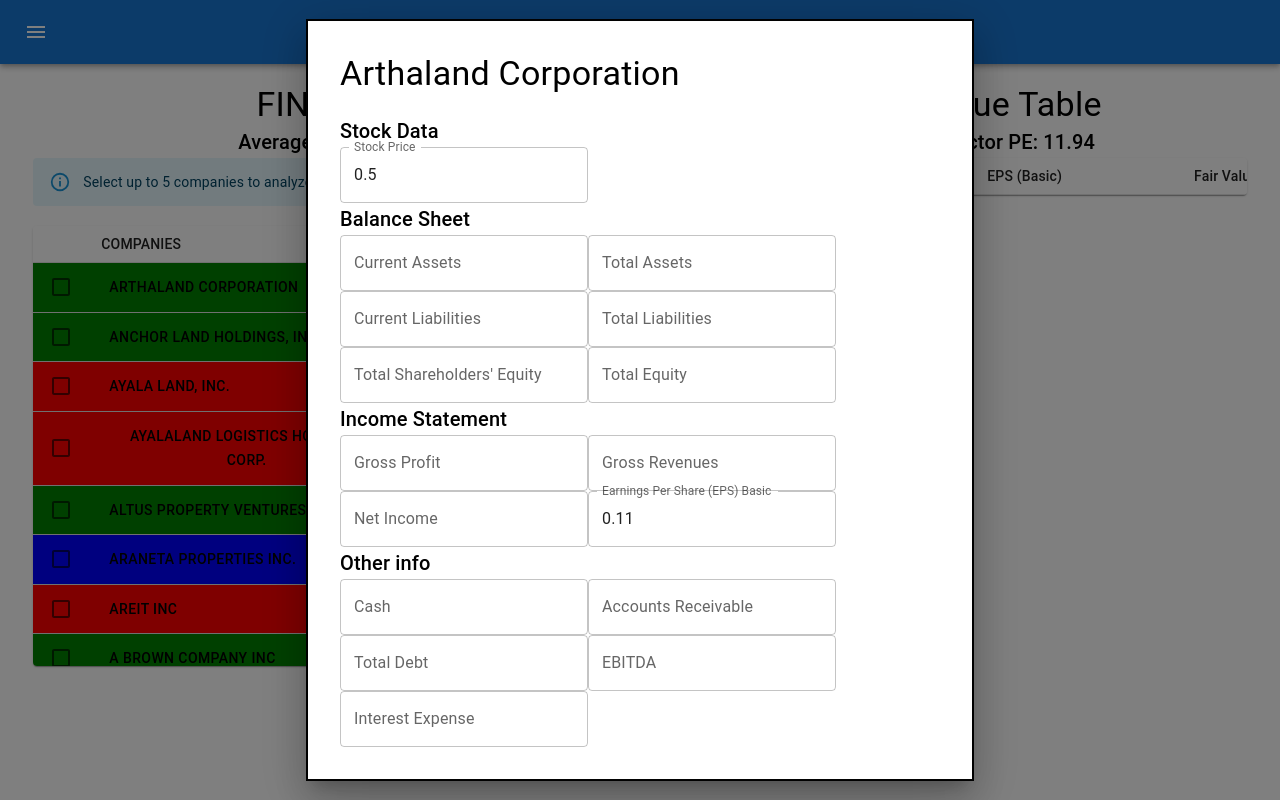
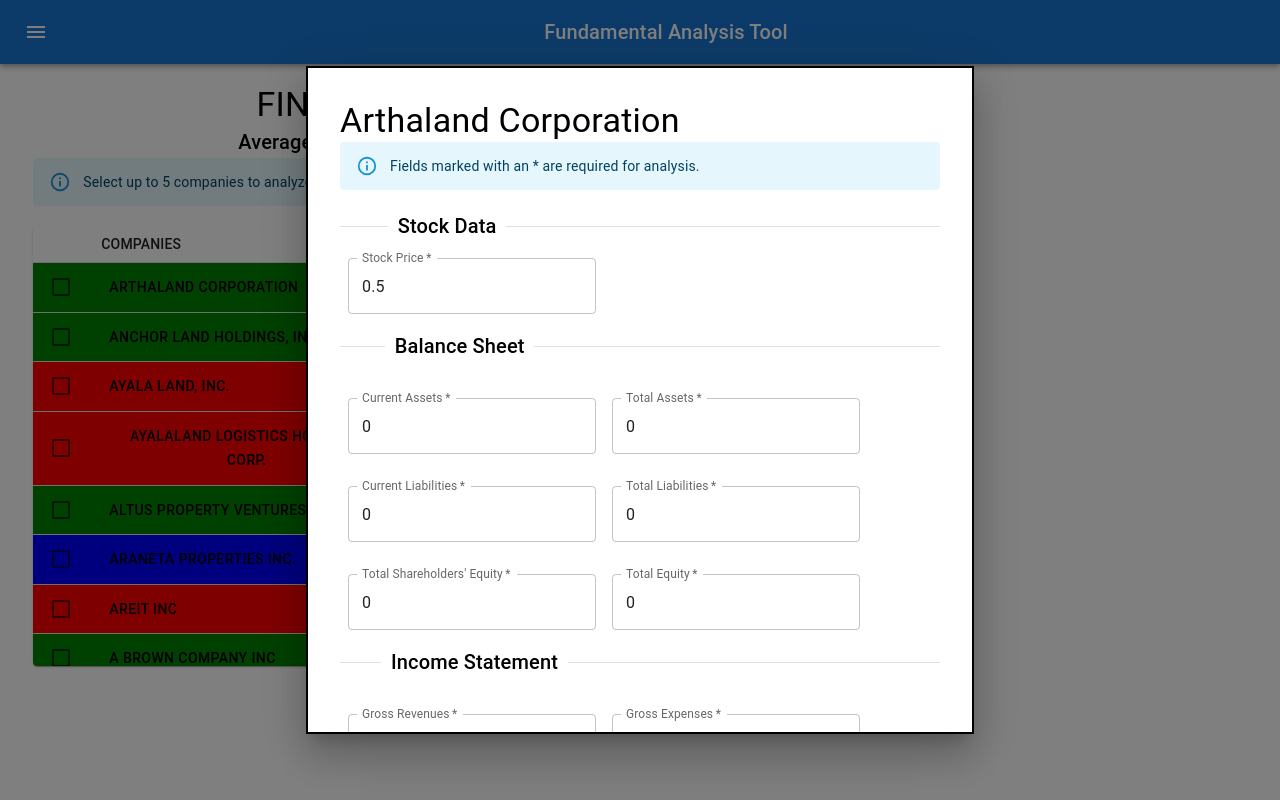
Before and after one commit to KevinGines1/fundamental-analysis-tool, a React (Create React App) app: page / in a window 1280 px wide. Both pictures are taken after a click on the button "ARTHALAND CORPORATION". Built offline with nearby package versions, Linux system fonts and the light colour scheme.

Commit message:
implement update company modal

```diff
--- a/src/App.tsx
+++ b/src/App.tsx
@@ -10,8 +10,7 @@
   return (
 
     // TODO: make companies in CompaniesTable editable (click row and then edit)
-    // TODO: refactor code such that totalLiabilities === totalDebt
-    // TODO: fully implement modal to update company info
+    // TODO: the updated company is not reflected in state.selectedCompanies!!
     // TODO: upload company info from excel sheet feature
 
     <div className="App">
--- a/src/components/CompaniesTable.tsx
+++ b/src/components/CompaniesTable.tsx
@@ -13,7 +13,7 @@
 
 import { getAverageSectorPE } from '../utils/formulas';
 import { useAppDispatch, useAppSelector } from '../app/hooks';
-import { addToSelectedCompanies, removeFromSelectedCompanies } from '../features/company/company';
+import { addToSelectedCompanies, removeFromSelectedCompanies, updateCompany } from '../features/company/company';
 import UpdateCompanyModal from './UpdateCompanyModal';
 
 function getRowColor(row: Company, averageSectorPE: number) {
@@ -29,19 +29,24 @@
 }
 
 function CompaniesTable(props: CompaniesTableProps) {
-    const {title, subtitle, headers, data} = props;
-    const averageSectorPE = getAverageSectorPE(data);
+    const {title, subtitle, headers} = props;
+
+    const companies = useAppSelector((state) => state.companyState.companies);
     const selectedCompanies = useAppSelector((state) => state.companyState.selectedCompanies);
     const dispatch = useAppDispatch();
+
+    const averageSectorPE = getAverageSectorPE(companies);
+
     const numSelected = selectedCompanies.length;
+
     const [showModal, setShowModal] = useState(false);
-    const [companyToEdit, setCompanyToEdit] = useState<Company>();
+    const [companyToEdit, setCompanyToEdit] = useState<Company>({} as Company);
 
     const handleOnCheck = (company: Company, companySelected: boolean) => {
         if(numSelected === 5 && !companySelected) return;
 
         if(companySelected) {
-            dispatch(removeFromSelectedCompanies(company))
+            dispatch(removeFromSelectedCompanies(company));
             return;
         }
         dispatch(addToSelectedCompanies(company));
@@ -52,6 +57,10 @@
         setShowModal(true);
     }
 
+    const handleUpdateCompanySubmit = (updatedCompany: Company) => {
+        dispatch(updateCompany(updatedCompany));
+    };
+    console.log(companies)
     return (
         <>
             <Typography variant="h4" component="div">{title}</Typography>
@@ -77,7 +86,7 @@
                     </TableHead>
                     <TableBody>
                         {
-                            data.map((row: Company)=>{
+                            companies.map((row: Company)=>{
                                 const rowColor = getRowColor(row, averageSectorPE);
                                 const companySelected = selectedCompanies.some((c: Company) => c.name === row.name);
                                 return(
@@ -116,11 +125,14 @@
                     </TableBody>
                 </Table>
             </TableContainer>
-            <UpdateCompanyModal
+            { showModal && <UpdateCompanyModal
                 showModal={showModal}
                 companyToEdit={companyToEdit}
                 onClose={()=>setShowModal(false)}
-            />
+                onUpdateSubmit={(updatedCompany: Company) => {
+                    handleUpdateCompanySubmit(updatedCompany);
+                }}
+            />}
         </>
         );
 }
--- a/src/components/FairValueTable.tsx
+++ b/src/components/FairValueTable.tsx
@@ -13,7 +13,8 @@
 
 
 function FairValueTable(props: CompaniesTableProps) {
-    const {title, subtitle, headers, data} = props;
+    const {title, subtitle, headers} = props;
+    const data: Company[] = [];
     return (
         <>
             <Typography variant="h4" component="div">{title}</Typography>
--- a/src/components/UpdateCompanyModal.tsx
+++ b/src/components/UpdateCompanyModal.tsx
@@ -1,6 +1,7 @@
-import React from "react";
-import { Box, Modal, TextField, Typography } from "@mui/material";
+import React, { useState, useEffect } from "react";
+import { Alert, Box, Button, Divider, Modal, TextField, Typography } from "@mui/material";
 import { UpdateCompanyModalProps } from "../types/UpdateCompanyModalProps";
+import Company from "../types/company";
 
 const modalStyle = {
     position: 'absolute' as 'absolute',
@@ -8,14 +9,43 @@
     left: '50%',
     transform: 'translate(-50%, -50%)',
     width: 400,
+    height: 600,
     bgcolor: 'background.paper',
     border: '2px solid #000',
     boxShadow: 24,
     p: 4,
+    overflow: 'scroll'
+}
+
+const textFieldMargins = {
+    marginBlock: 2,
+    marginInline:1
 }
 
 function UpdateCompanyModal(props: UpdateCompanyModalProps) {
-    const { showModal, companyToEdit, onClose } = props;
+    const { showModal, companyToEdit, onClose, onUpdateSubmit } = props;
+
+    const [stockPrice, setStockPrice] = useState(companyToEdit.stockPrice || 0);
+    const [currentAssets, setCurrentAssets] = useState(companyToEdit?.currentAssets || 0);
+    const [totalAssets, setTotalAssets] = useState(companyToEdit?.totalAssets || 0);
+    const [currentLiabilities, setCurrentLiabilities] = useState(companyToEdit?.currentLiabilities || 0);
+    const [totalLiabilities, setTotalLiabilities] = useState(companyToEdit?.totalLiabilities || 0);
+    const [totalShareholdersEquity, setTotalShareholdersEquity] = useState(companyToEdit?.totalShareholdersEquity || 0);
+    const [totalEquity, setTotalEquity] = useState(companyToEdit?.totalEquity || 0);
+    const [grossRevenues, setGrossRevenues] = useState(companyToEdit?.grossRevenues || 0);
+    const [grossExpenses, setGrossExpenses] = useState(companyToEdit?.grossExpenses || 0);
+    const [grossProfit, setGrossProfit] = useState(companyToEdit?.grossProfit || 0);
+    const [netIncome, setNetIncome] = useState(companyToEdit?.netIncome || 0);
+    const [earningsPerShareBasic, setEarningsPerShareBasic] = useState(companyToEdit?.earningsPerShareBasic || 0);
+    const [cash, setCash] = useState(companyToEdit?.cash || 0);
+    const [accountsReceivable, setAccountsReceivable] = useState(companyToEdit?.accountsReceivable || 0);
+    const [ebitda, setEbitda] = useState(companyToEdit?.ebitda || 0);
+    const [interestExpense, setInterestExpense] = useState(companyToEdit?.interestExpense || 0);
+
+    useEffect(() => {
+        setGrossProfit(grossRevenues-grossExpenses);
+    }, [grossRevenues, grossExpenses]);
+
     return(
         <Modal
             open={showModal}
@@ -23,31 +53,145 @@
         >
             <Box sx={{...modalStyle, width: 600}}>
                 <Typography variant={"h4"}>{companyToEdit?.name}</Typography>
+                <Alert severity={"info"}>Fields marked with an * are required for analysis.</Alert>
                 <br/>
                 <Box>
-                    <Typography variant={"h6"}>Stock Data</Typography>
-                    <TextField label="Stock Price" variant="outlined" defaultValue={companyToEdit?.stockPrice || ""}/>
+
+                    <Divider textAlign="left">
+                        <Typography variant={"h6"}>Stock Data</Typography>
+                    </Divider>
+                    <TextField
+                        label="Stock Price"
+                        required
+                        variant="outlined"
+                        sx={{...textFieldMargins}}
+                        type={"number"}
+                        value={stockPrice}
+                        onChange={(e: React.ChangeEvent<HTMLInputElement>) => setStockPrice(parseFloat(e.target.value))}
+                    />
+                    <Divider textAlign="left">
+                        <Typography variant={"h6"}>Balance Sheet</Typography>
+                    </Divider>
                     <br/>
-                    <Typography variant={"h6"}>Balance Sheet</Typography>
-                    <TextField label="Current Assets" variant="outlined" defaultValue={companyToEdit?.currentAssets || ""}/>
-                    <TextField label="Total Assets" variant="outlined" defaultValue={companyToEdit?.totalAssets || ""}/>
-                    <TextField label="Current Liabilities" variant="outlined" defaultValue={companyToEdit?.currentLiabilities || ""}/>
-                    <TextField label="Total Liabilities" variant="outlined" defaultValue={companyToEdit?.totalLiabilities || ""}/>
-                    <TextField label="Total Shareholders' Equity" variant="outlined" defaultValue={companyToEdit?.totalShareholdersEquity || ""}/>
-                    <TextField label="Total Equity" variant="outlined" defaultValue={companyToEdit?.totalEquity || ""}/>
+                    <TextField
+                        sx={{...textFieldMargins}} required label="Current Assets" variant="outlined" value={currentAssets}
+                        onChange={(e: React.ChangeEvent<HTMLInputElement>) => setCurrentAssets(parseFloat(e.target.value))}
+                    />
+                    <TextField
+                        sx={{...textFieldMargins}} required label="Total Assets" variant="outlined"
+                        value={totalAssets}
+                        onChange={(e: React.ChangeEvent<HTMLInputElement>) => setTotalAssets(parseFloat(e.target.value))}
+                    />
+                    <TextField sx={{...textFieldMargins}} required label="Current Liabilities" variant="outlined"
+                        value={currentLiabilities}
+                        onChange={(e: React.ChangeEvent<HTMLInputElement>) => setCurrentLiabilities(parseFloat(e.target.value))}
+                    />
+                    <TextField sx={{...textFieldMargins}} required label="Total Liabilities" variant="outlined"
+                        value={totalLiabilities}
+                        onChange={(e: React.ChangeEvent<HTMLInputElement>) => setTotalLiabilities(parseFloat(e.target.value))}
+                    />
+                    <TextField
+                        sx={{...textFieldMargins}} required label="Total Shareholders' Equity" variant="outlined"
+                        value={totalShareholdersEquity}
+                        onChange={(e: React.ChangeEvent<HTMLInputElement>) => setTotalShareholdersEquity(parseFloat(e.target.value))}
+                    />
+                    <TextField
+                        sx={{...textFieldMargins}} required label="Total Equity" variant="outlined"
+                        value={totalEquity}
+                        onChange={(e: React.ChangeEvent<HTMLInputElement>) => setTotalEquity(parseFloat(e.target.value))}
+                    />
+                    <Divider textAlign="left">
+                        <Typography variant={"h6"}>Income Statement</Typography>
+                    </Divider>
                     <br/>
-                    <Typography variant={"h6"}>Income Statement</Typography>
-                    <TextField label="Gross Profit" variant="outlined" defaultValue={companyToEdit?.grossProfit || ""}/>
-                    <TextField label="Gross Revenues" variant="outlined" defaultValue={companyToEdit?.grossRevenues || ""}/>
-                    <TextField label="Net Income" variant="outlined" defaultValue={companyToEdit?.netIncome || ""}/>
-                    <TextField label="Earnings Per Share (EPS) Basic" variant="outlined" defaultValue={companyToEdit?.earningsPerShareBasic || ""} />
+                    <TextField
+                        sx={{...textFieldMargins}} required label="Gross Revenues" variant="outlined"
+                        value={grossRevenues}
+                        onChange={(e: React.ChangeEvent<HTMLInputElement>) => setGrossRevenues(parseFloat(e.target.value))}
+                    />
+                    <TextField
+                        sx={{...textFieldMargins}} required label="Gross Expenses" variant="outlined"
+                        value={grossExpenses}
+                        onChange={(e: React.ChangeEvent<HTMLInputElement>) => setGrossExpenses(parseFloat(e.target.value))}
+                    />
+                    <TextField
+                        sx={{...textFieldMargins}} required label="Gross Profit" variant="outlined"
+                        disabled
+                        value={grossProfit}
+                    />
+                    <TextField
+                        sx={{...textFieldMargins}} required label="Net Income" variant="outlined"
+                        value={netIncome}
+                        onChange={(e: React.ChangeEvent<HTMLInputElement>) => setNetIncome(parseFloat(e.target.value))}
+                    />
+                    <TextField
+                        sx={{...textFieldMargins}} required label="Earnings Per Share (EPS) Basic" variant="outlined"
+                        value={earningsPerShareBasic}
+                        onChange={(e: React.ChangeEvent<HTMLInputElement>) => setEarningsPerShareBasic(parseFloat(e.target.value))}
+                    />
+                    <Divider textAlign="left">
+                        <Typography variant={"h6"}>Other info</Typography>
+                    </Divider>
                     <br/>
-                    <Typography variant={"h6"}>Other info</Typography>
-                    <TextField label="Cash" variant="outlined" defaultValue={companyToEdit?.cash || ""}/>
-                    <TextField label="Accounts Receivable" variant="outlined" defaultValue={companyToEdit?.accountsReceivable || ""}/>
-                    <TextField label="Total Debt" variant="outlined" defaultValue={companyToEdit?.totalDebt || ""}/>
-                    <TextField label="EBITDA" variant="outlined" defaultValue={companyToEdit?.ebitda || ""}/>
-                    <TextField label="Interest Expense" variant="outlined" defaultValue={companyToEdit?.interestExpense || ""}/>
+                    <TextField
+                        sx={{...textFieldMargins}} label="Cash" variant="outlined"
+                        value={cash}
+                        onChange={(e: React.ChangeEvent<HTMLInputElement>) => setCash(parseFloat(e.target.value))}
+                    />
+                    <TextField
+                        sx={{...textFieldMargins}} label="Accounts Receivable" variant="outlined"
+                        value={accountsReceivable}
+                        onChange={(e: React.ChangeEvent<HTMLInputElement>) => setAccountsReceivable(parseFloat(e.target.value))}
+                    />
+                    <TextField
+                        sx={{...textFieldMargins}} label="EBITDA" variant="outlined"
+                        value={ebitda}
+                        onChange={(e: React.ChangeEvent<HTMLInputElement>) => setEbitda(parseFloat(e.target.value))}
+                    />
+                    <TextField
+                        sx={{...textFieldMargins}} label="Interest Expense" variant="outlined"
+                        value={interestExpense}
+                        onChange={(e: React.ChangeEvent<HTMLInputElement>) => setInterestExpense(parseFloat(e.target.value))}
+                    />
+                </Box>
+                <Box
+                    sx={{width: "100%", display: "flex", flexDirection: "row-reverse"}}
+                >
+                    <Button
+                        sx={{marginInline: 1}} variant={"contained"}
+                        onClick={() => {
+                            const updatedCompany: Company = {
+                                ...companyToEdit,
+                                stockPrice,
+                                currentAssets,
+                                totalAssets,
+                                currentLiabilities,
+                                totalLiabilities,
+                                totalShareholdersEquity,
+                                totalEquity,
+                                grossRevenues,
+                                grossExpenses,
+                                grossProfit,
+                                netIncome,
+                                earningsPerShareBasic,
+                                cash,
+                                accountsReceivable,
+                                ebitda,
+                                interestExpense
+                            }
+                            onUpdateSubmit(updatedCompany);
+                            console.log('here ' + updatedCompany.stockPrice);
+                            onClose();
+                        }}>
+                        Update
+                    </Button>
+                    <Button
+                        sx={{marginInline: 1}} variant={"outlined"}
+                        onClick={() => {
+                            // resetStateValues();
+                            onClose();
+                        }}
+                    >Cancel</Button>
                 </Box>
             </Box>
         </Modal>
--- a/src/features/company/company.ts
+++ b/src/features/company/company.ts
@@ -26,11 +26,33 @@
         },
         updateAveragePERatio: (state, action: PayloadAction<number>) => {
             state.averagePERatio = action.payload;
+        },
+        updateCompany: (state, action: PayloadAction<Company>) => {
+            const currentCompanies = [...state.companies];
+            const companyToUpdate = action.payload;
+            const index = currentCompanies.findIndex(c => c.name === companyToUpdate.name);
+            state.companies = state.companies.map((c, idx) => {
+                if (idx === index) {
+                    return {
+                        ...companyToUpdate,
+                    };
+                }
+                return c;
+            })
+        },
+        addCompanies: (state, action:PayloadAction<Company[]>) => {
+            state.companies = [...action.payload];
         }
     }
 });
 
-export const { addToSelectedCompanies, removeFromSelectedCompanies, updateAveragePERatio } = companySlice.actions;
+export const {
+    addToSelectedCompanies,
+    removeFromSelectedCompanies,
+    updateAveragePERatio,
+    updateCompany,
+    addCompanies
+} = companySlice.actions;
 
 export const selectCompanies = (state: RootState) => state.companyState;
 
--- a/src/pages/FundamentalAnalysisDashboard.tsx
+++ b/src/pages/FundamentalAnalysisDashboard.tsx
@@ -1,4 +1,4 @@
-import React from 'react';
+import React, { useEffect } from 'react';
 import CompaniesTable from '../components/CompaniesTable';
 import RatiosTable from '../components/RatiosTable';
 import FairValueTable from '../components/FairValueTable';
@@ -8,7 +8,7 @@
 import { getCompanyPERatios, getAverageSectorPE, getCompanyFairValues } from '../utils/formulas';
 import { Grid } from '@mui/material';
 import { useAppDispatch, useAppSelector } from '../app/hooks';
-import { updateAveragePERatio } from '../features/company/company';
+import { addCompanies, updateAveragePERatio } from '../features/company/company';
 
 function FundamentalyAnalysisDashboard() {
     const sampleCompanies: Company[] = [
@@ -72,10 +72,14 @@
       ;
 
       const companiesWithPERatios = getCompanyPERatios(sampleCompanies);
+      const dispatch = useAppDispatch();
+
+      dispatch(addCompanies(companiesWithPERatios));
       const selectedCompanies = useAppSelector((state) => state.companyState.selectedCompanies);
       const averageSectorPE = useAppSelector((state) => state.companyState.averagePERatio);
-      const dispatch = useAppDispatch();
       dispatch(updateAveragePERatio(getAverageSectorPE(companiesWithPERatios)));
+
+
     return (
         <Grid
             container
@@ -89,20 +93,19 @@
                 title="FINANCIALS"
                 subtitle={`Average Sector PE: ${averageSectorPE.toFixed(2)}`}
                 headers={listOfCompaniesHeaders}
-                data={companiesWithPERatios}
                 />
             </Grid>
             <Grid xs={5}>
-                <FairValueTable
+                {/* <FairValueTable
                 title={"Fair Value Table"}
                 subtitle={`Average Sector PE: ${averageSectorPE.toFixed(2)}`}
                 headers={["Stock", "Price", "EPS (Basic)", "Fair Value"]}
                 data={getCompanyFairValues(selectedCompanies)}
-                />
+                /> */}
             </Grid>
             {selectedCompanies.length >= 3 &&
               <Grid xs={12}>
-                <RatiosTable companies={getCompanyPERatios(selectedCompanies)}/>
+                <RatiosTable />
               </Grid>
             }
     </Grid>
--- a/src/types/GenericTableProps.ts
+++ b/src/types/GenericTableProps.ts
@@ -4,5 +4,4 @@
     title: string;
     subtitle?: string;
     headers: string[];
-    data: Company[];
 }
--- a/src/types/RatiosTableProps.ts
+++ b/src/types/RatiosTableProps.ts
@@ -2,5 +2,4 @@
 
 export default interface RatiosTableProps {
     companies: Company[];
-
 }
--- a/src/types/UpdateCompanyModalProps.ts
+++ b/src/types/UpdateCompanyModalProps.ts
@@ -2,6 +2,7 @@
 
 export interface UpdateCompanyModalProps {
     showModal: boolean;
-    companyToEdit: Company | undefined;
+    companyToEdit: Company;
     onClose: () => void;
+    onUpdateSubmit: (company: Company) => void;
 }
--- a/src/types/company.ts
+++ b/src/types/company.ts
@@ -16,12 +16,12 @@
     totalAssets?: number;
     totalLiabilities?: number;
 
-    totalDebt?: number;
     totalShareholdersEquity?: number;
     ebitda?: number;
     interestExpense?: number;
 
     grossProfit?: number;
+    grossExpenses?: number;
     grossRevenues?: number;
     netIncome?: number;
     totalEquity?: number;
--- a/src/utils/formulas.ts
+++ b/src/utils/formulas.ts
@@ -55,12 +55,12 @@
             }
         case DEBT_RATIO:
             return {
-                op1: company.totalDebt ?? 0,
+                op1: company.totalLiabilities ?? 0,
                 op2: company.totalAssets ?? 1
             }
         case DEBT_TO_EQUITY_RATIO:
             return {
-                op1: company.totalDebt ?? 0,
+                op1: company.totalLiabilities ?? 0,
                 op2: company.totalShareholdersEquity ?? 1
             }
         case INTEREST_COVERAGE:
```
Also changed, not shown: src/components/RatiosTable.tsx (+7 -6 lines).
